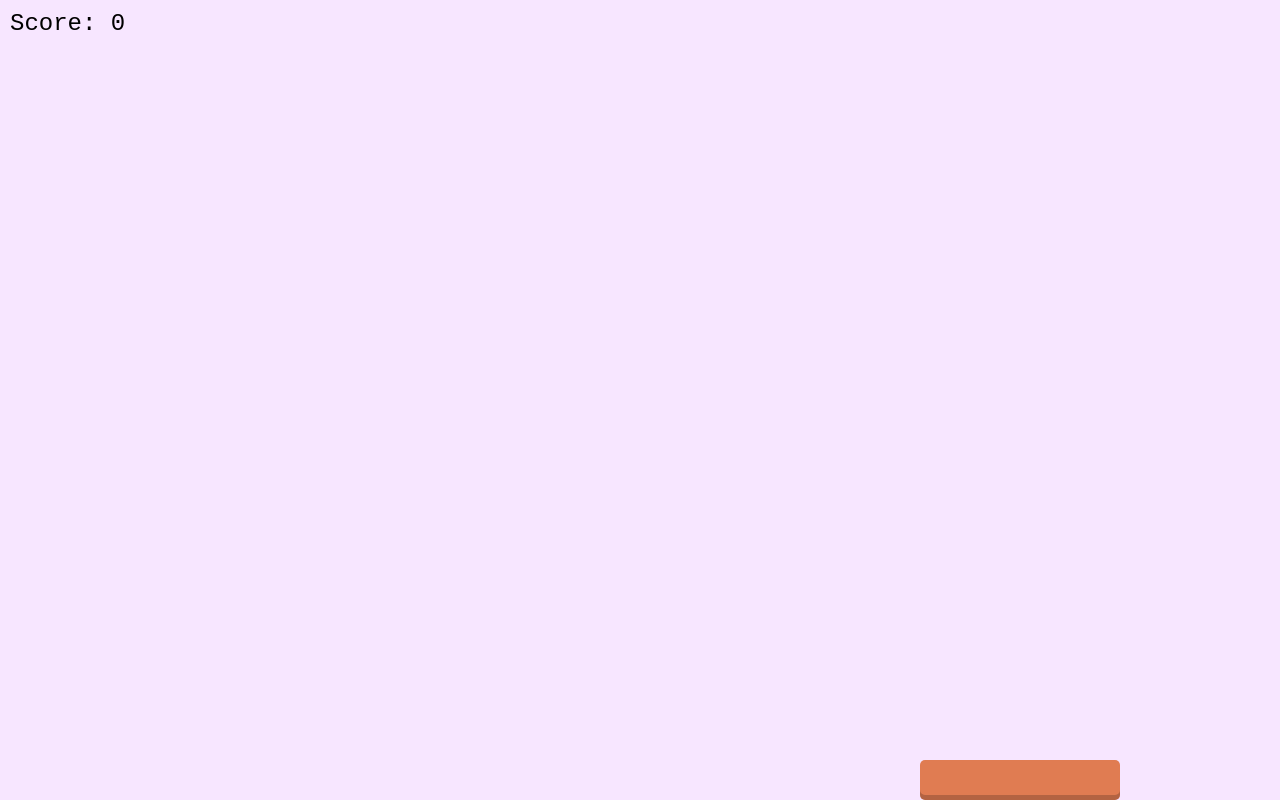
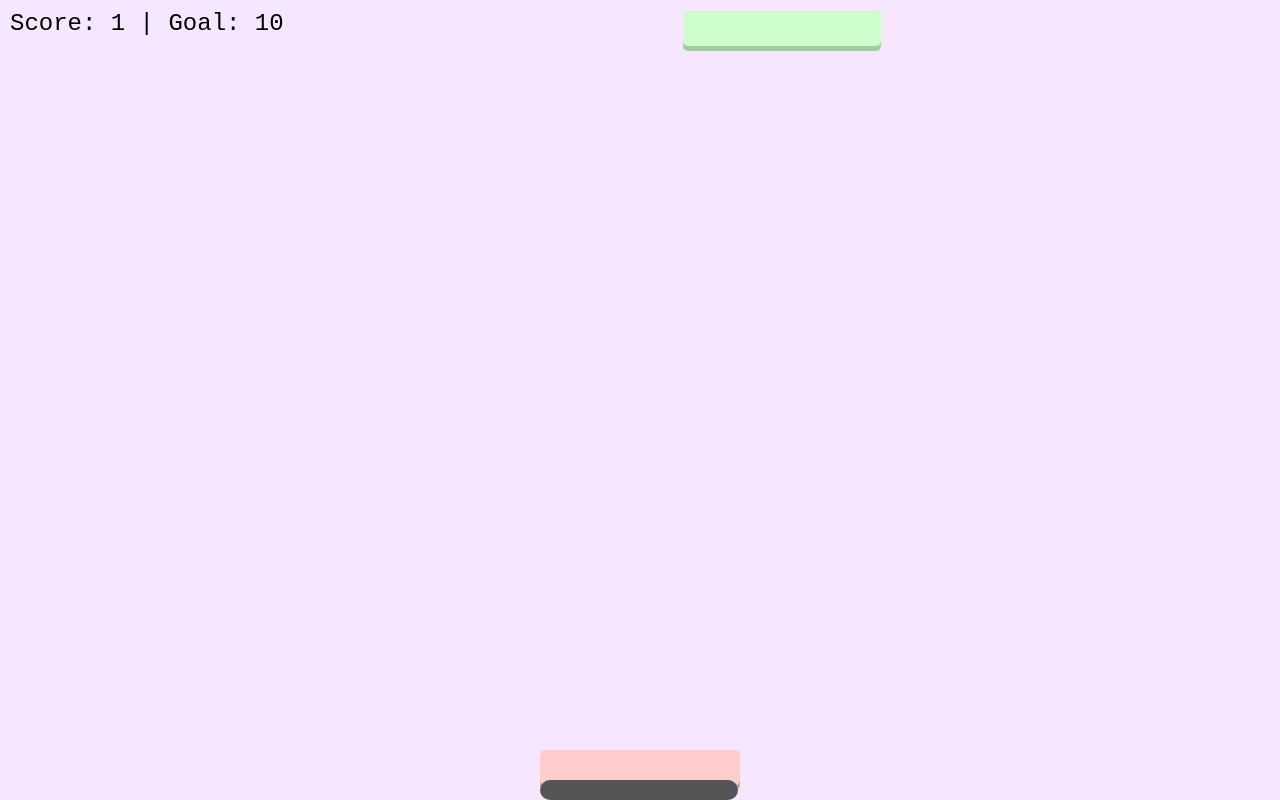
Before and after one commit to jphan006-hash/cake-bakery-, a plain HTML site: page index.html in a window 1280 px wide. Drawn offline with Linux system fonts and the light colour scheme.

Commit message:
Update index.html

```diff
--- a/index.html
+++ b/index.html
@@ -6,80 +6,118 @@
     <title>Advanced Bakery Stacker</title>
     <style>
         body { margin: 0; overflow: hidden; background-color: #f7e6ff; font-family: 'Courier New', Courier, monospace; }
-        #gameArea { position: relative; width: 100vw; height: 100vh; display: flex; flex-direction: column-reverse; align-items: center; }
-        .cake-layer { position: absolute; height: 40px; border-radius: 5px; box-shadow: inset 0 -5px 0 rgba(0,0,0,0.2); }
+        #gameArea { position: relative; width: 100vw; height: 100vh; overflow: hidden; }
+        .cake-layer { position: absolute; height: 40px; border-radius: 5px; box-shadow: inset 0 -5px 0 rgba(0,0,0,0.2); transition: bottom 0.2s ease-out; }
+        #plate { position: absolute; bottom: 0px; height: 20px; background-color: #555; border-radius: 10px; z-index: 10; transition: left 0.1s linear; }
         #score { position: absolute; top: 10px; left: 10px; font-size: 24px; z-index: 100; }
+        #failScreen { display: none; position: absolute; top: 0; left: 0; width: 100%; height: 100%; background-color: rgba(255, 0, 0, 0.8); color: white; flex-direction: column; justify-content: center; align-items: center; z-index: 200; font-size: 40px; }
+        button { margin-top: 20px; padding: 10px 20px; font-size: 20px; cursor: pointer; }
     </style>
 </head>
 <body>
-    <div id="score">Score: 0</div>
-    <div id="gameArea"></div>
+    <div id="score">Score: 0 | Goal: 10</div>
+    <div id="gameArea">
+        <div id="plate"></div>
+    </div>
+    <div id="failScreen">
+        <div>FAILED THE DELIVERY!</div>
+        <button onclick="location.reload()">Try Again</button>
+    </div>
 
 <script>
-    // Game State
+    // --- Configuration & State ---
     let gameArea = document.getElementById('gameArea');
     let scoreDisplay = document.getElementById('score');
-    let currentLayer;
-    let stack = [];
+    let plate = document.getElementById('plate');
+    let failScreen = document.getElementById('failScreen');
+
+    let score = 0;
+    let goal = 10;
     let speed = 5;
     let width = 200;
-    let score = 0;
-    let direction = 1; // 1 for right, -1 for left
+    let plateWidth = 200;
     let xPos = 0;
-    let gameHeight = 0;
+    let plateX = (window.innerWidth / 2) - (plateWidth / 2);
+    let currentLayer;
+    let gameLoop;
+    let fallingSpeed = 3;
+    let flavors = ['#ffcccc', '#ffffcc', '#ccffcc', '#cce6ff', '#e6ccff']; // Pink, Yellow, Green, Blue, Purple
 
-    // Initialize Game
+    // Plate Setup
+    plate.style.width = plateWidth + 'px';
+    plate.style.left = plateX + 'px';
+
+    // --- Controls ---
+    document.addEventListener('keydown', (e) => {
+        const moveAmount = 30;
+        if ((e.key === 'ArrowLeft' || e.key === 'a') && plateX > 0) {
+            plateX -= moveAmount;
+        } else if ((e.key === 'ArrowRight' || e.key === 'd') && plateX < (window.innerWidth - plateWidth)) {
+            plateX += moveAmount;
+        }
+        plate.style.left = plateX + 'px';
+    });
+
+    // --- Game Logic ---
     function createLayer() {
-        if (currentLayer) {
-            currentLayer.style.animation = 'none'; // Stop moving
-        }
-
-        // Create new element
         let layer = document.createElement('div');
         layer.className = 'cake-layer';
         layer.style.width = width + 'px';
         layer.style.height = '40px';
-        layer.style.bottom = gameHeight + 'px';
-        layer.style.backgroundColor = `hsl(${Math.random() * 360}, 70%, 60%)`;
-        layer.style.left = '0px';
+        // Random flavor
+        layer.style.backgroundColor = flavors[Math.floor(Math.random() * flavors.length)];
+        layer.style.left = Math.random() * (window.innerWidth - width) + 'px';
+        layer.style.top = '0px';
         gameArea.appendChild(layer);
-
         currentLayer = layer;
-        xPos = 0;
-
-        // Move the layer
-        let move = setInterval(() => {
-            xPos += speed * direction;
-            layer.style.left = xPos + 'px';
-
-            // Reverse direction on edges
-            if (xPos + width > window.innerWidth || xPos < 0) {
-                direction *= -1;
-            }
-        }, 20);
-
-        currentLayer.dataset.moveInterval = move;
     }
 
-    // Place Layer Function
-    window.addEventListener('keydown', (e) => {
-        if (e.code === 'Space') {
-            clearInterval(currentLayer.dataset.moveInterval);
+    function gameUpdate() {
+        if (!currentLayer) createLayer();
 
-            // Basic placement logic (overhang check needed for advanced)
-            gameHeight += 40;
+        let top = parseFloat(currentLayer.style.top);
+        top += fallingSpeed;
+        currentLayer.style.top = top + 'px';
+
+        // Check if hit bottom
+        if (top > window.innerHeight - 60) { // 60 = plate height (20) + cake height (40)
+            checkCollision();
+        }
+    }
+
+    function checkCollision() {
+        let cakeLeft = parseFloat(currentLayer.style.left);
+        let cakeWidth = parseFloat(currentLayer.style.width);
+
+        // If cake is within plate boundaries
+        if (cakeLeft + cakeWidth > plateX && cakeLeft < plateX + plateWidth) {
             score++;
-            scoreDisplay.innerText = "Score: " + score;
+            fallingSpeed += 0.5; // Speed up
+            width -= 2; // Make harder
+            plateWidth -= 2;
+            plate.style.width = plateWidth + 'px';
 
-            // Make next layer slightly smaller to increase difficulty
-            width -= 5;
-            if (width < 30) width = 30;
+            scoreDisplay.innerText = `Score: ${score} | Goal: ${goal}`;
+            currentLayer.style.top = (window.innerHeight - 40 - (score * 10)) + 'px'; // Stack
+            currentLayer.style.left = plateX + 'px'; // Align
 
-            createLayer();
+            if (score >= goal) {
+                alert("Level Passed!");
+                location.reload();
+            } else {
+                createLayer();
+            }
+        } else {
+            // FAILED
+            clearInterval(gameLoop);
+            failScreen.style.display = 'flex';
         }
-    });
+    }
 
-    createLayer(); // Start first layer
+    // Start Game
+    createLayer();
+    gameLoop = setInterval(gameUpdate, 20);
+
 </script>
 </body>
 </html>
```
